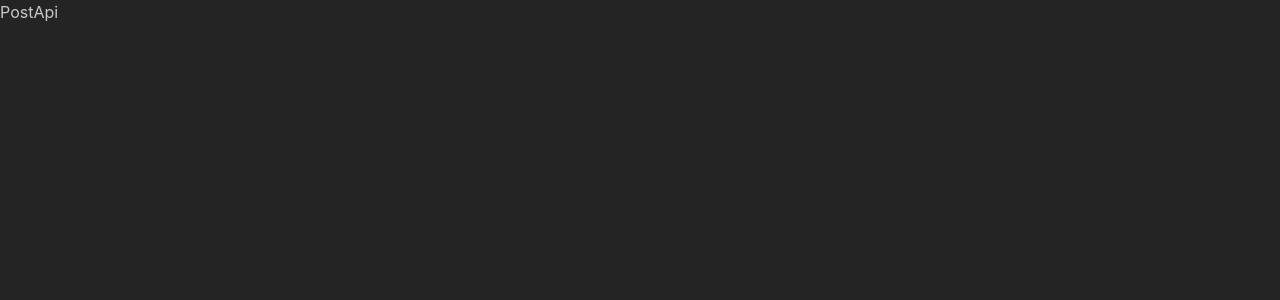
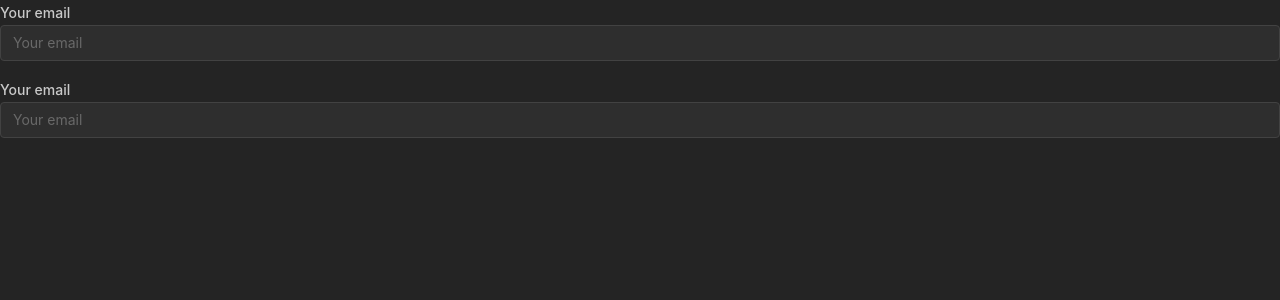
Before and after one commit to iamsabitak/React-Typescript-Practice, a React (Vite) app: page / in a window 1280 px wide. Shown: the top 300 px of the page. Built offline with nearby package versions, Linux system fonts and the light colour scheme.

Commit message:
added textinput

```diff
--- a/src/components/PostApi.tsx
+++ b/src/components/PostApi.tsx
@@ -1,7 +1,27 @@
+import { TextInput } from "@mantine/core";
 import React from "react";
 
 const PostApi: React.FC = () => {
-  return <div>PostApi</div>;
+
+  return (
+    <div>
+      <>
+        <TextInput
+          leftSectionPointerEvents="none"
+          // leftSection={icon}
+          label="Your email"
+          placeholder="Your email"
+        />
+        <TextInput
+          mt="md"
+          rightSectionPointerEvents="none"
+          // rightSection={icon}
+          label="Your email"
+          placeholder="Your email"
+        />
+      </>
+    </div>
+  );
 };
 
 export default PostApi;
```
